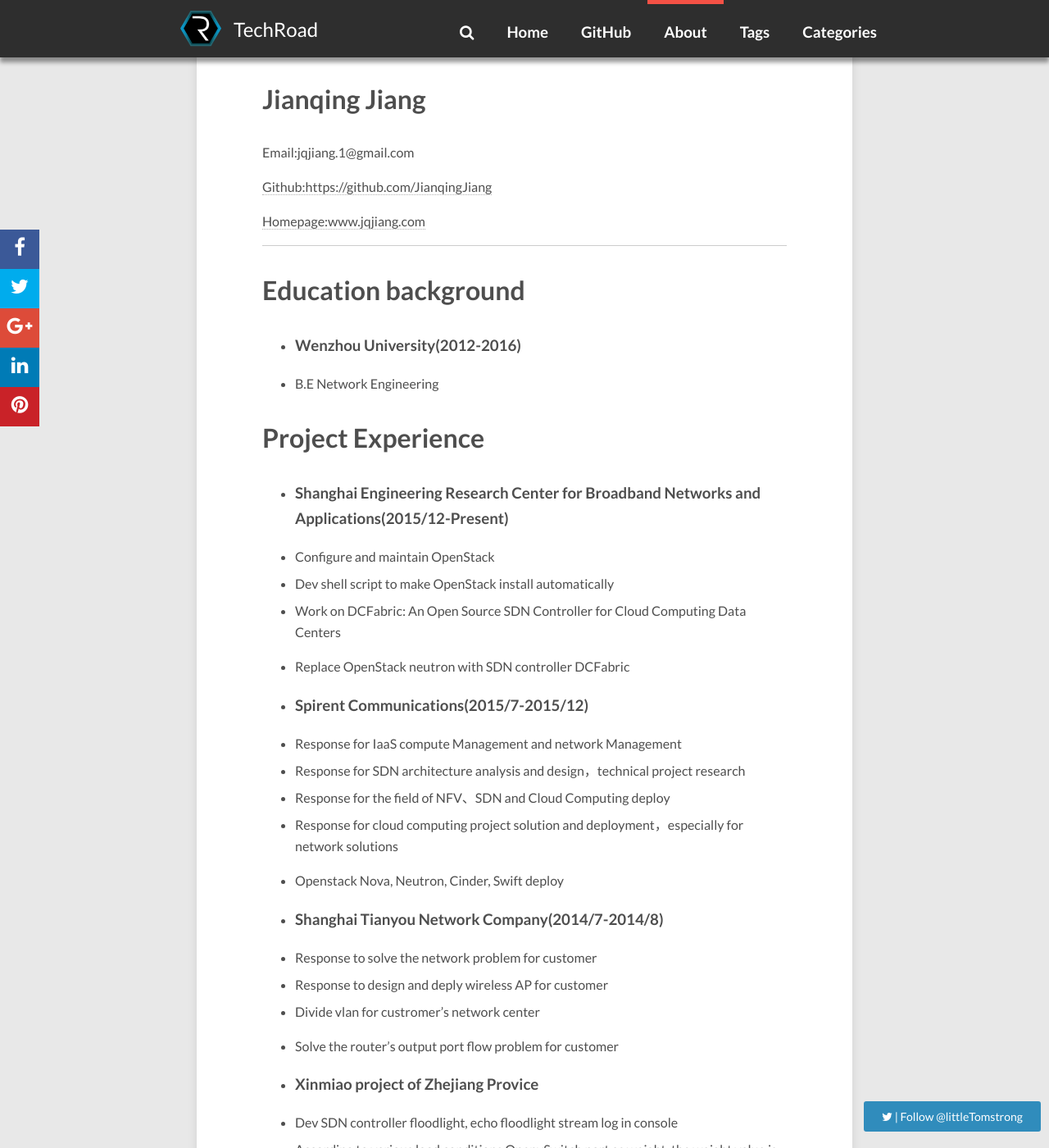
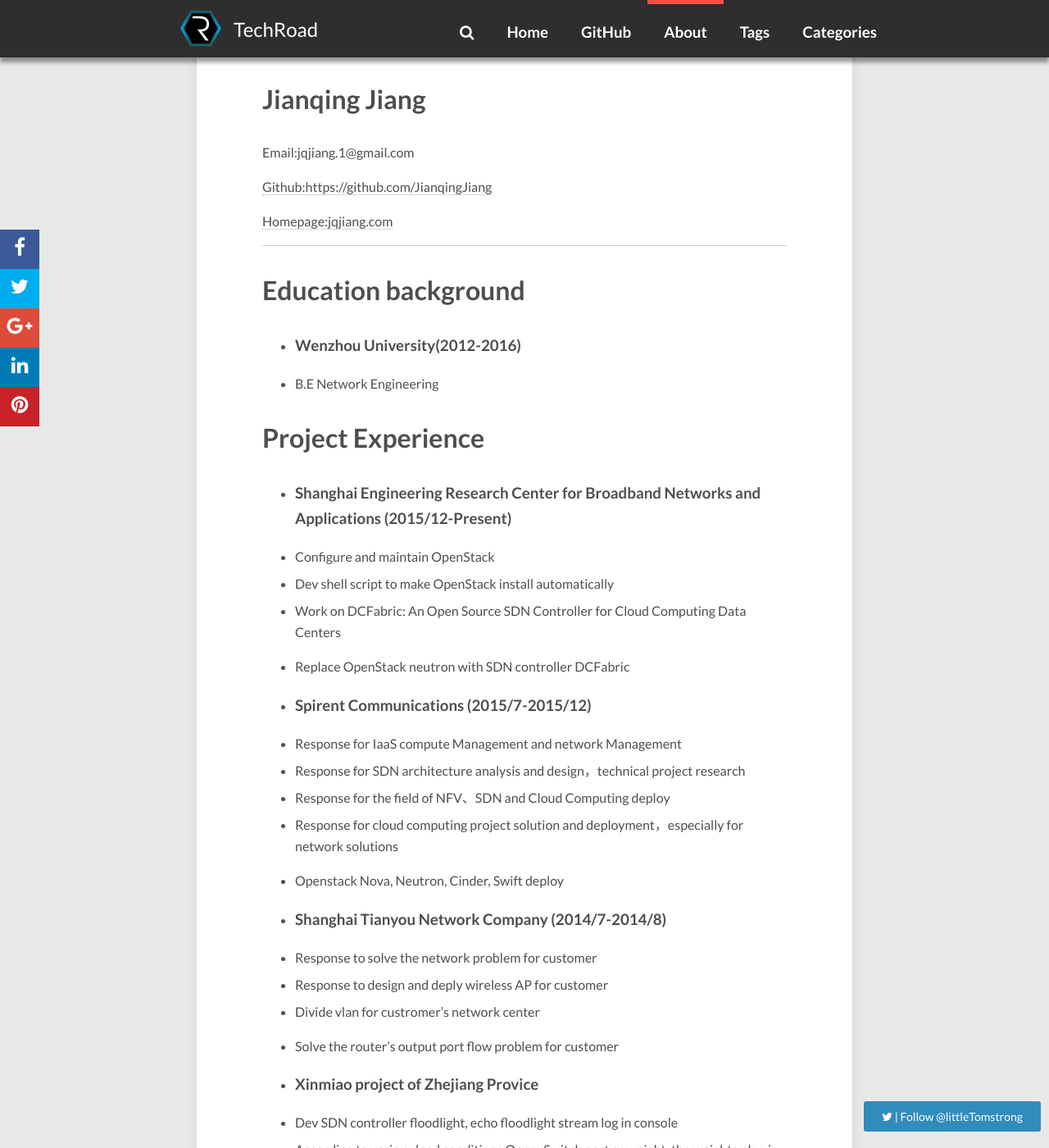
Before and after one commit to JianqingJiang/jianqingjiang.github.io, a Jekyll site: the page built from about_me/index.md, in a window 1280 px wide and 1400 px high, scrolled down 332 px. Shown: the whole window at 82% size. Built offline with Jekyll 4.4.1, drawn with Linux system fonts in a browser that asks for light colours; nearby versions of some CDN libraries; comment, search, counter and statistics services are not loaded; some of the changed text lies outside the part shown.

```diff
--- a/about_me/index.md
+++ b/about_me/index.md
@@ -13,7 +13,7 @@
 
 [Github:https://github.com/JianqingJiang](https://github.com/JianqingJiang "github")
 
-[Homepage:www.jqjiang.com](http://www.jqjiang.com "homepage")
+[Homepage:jqjiang.com](http://jqjiang.com "homepage")
 
 ---
 
@@ -26,7 +26,7 @@
 #  Project Experience
 
 
-*   ### Shanghai Engineering Research Center for Broadband Networks and Applications(2015/12-Present)
+*   ### Shanghai Engineering Research Center for Broadband Networks and Applications (2015/12-Present)
 *   Configure and maintain OpenStack
 *   Dev shell script to make OpenStack install automatically
 *   Work on DCFabric: An Open Source SDN Controller for Cloud Computing Data  Centers
@@ -34,7 +34,7 @@
 
 
 
-*  ### Spirent Communications(2015/7-2015/12)
+*  ### Spirent Communications (2015/7-2015/12)
 
 *  Response for IaaS compute Management and network Management
 *  Response for SDN architecture analysis and design，technical project research
@@ -42,7 +42,7 @@
 *   Response for cloud computing project solution and deployment，especially for network solutions
 *   Openstack Nova, Neutron, Cinder, Swift deploy
 
-*  ### Shanghai Tianyou Network Company(2014/7-2014/8)
+*  ### Shanghai Tianyou Network Company (2014/7-2014/8)
 *  Response to solve the network problem for customer
 *  Response to design and deply wireless AP for customer
 *  Divide vlan for custromer’s network center
@@ -88,7 +88,7 @@
 
 [Github:https://github.com/JianqingJiang](https://github.com/JianqingJiang "github")
 
-[Homepage:www.jqjiang.com](http://www.jqjiang.com "homepage")
+[Homepage:jqjiang.com](http://jqjiang.com "homepage")
 
 ---
 
@@ -101,7 +101,7 @@
 #  项目经验
 
 
-*   ### 上海宽带技术及应用工程研究中心(2015/12-Present)
+*   ### 上海宽带技术及应用工程研究中心 (2015/12-Present)
 *   配置维护OpenStack
 *   开发shell脚本自动化部署OpenStack
 *   开发部署DCFabric: An Open Source SDN Controller for Cloud Computing Data  Centers
@@ -118,7 +118,7 @@
 *  研究Openstack Nova, Neutron, Cinder, Swift deploy
 
 
-*  ### 上海天酉网络通信有限公司(2014/7-2014/8)
+*  ### 上海天酉网络通信有限公司 (2014/7-2014/8)
 *  为客户解决网络问题
 *  设计并实现无线局域网络
 *  为客户机房的交换机划分vlan
```
Also changed, not shown: other parts of about_me/index.md (+1 -1 lines), 3 other files.
